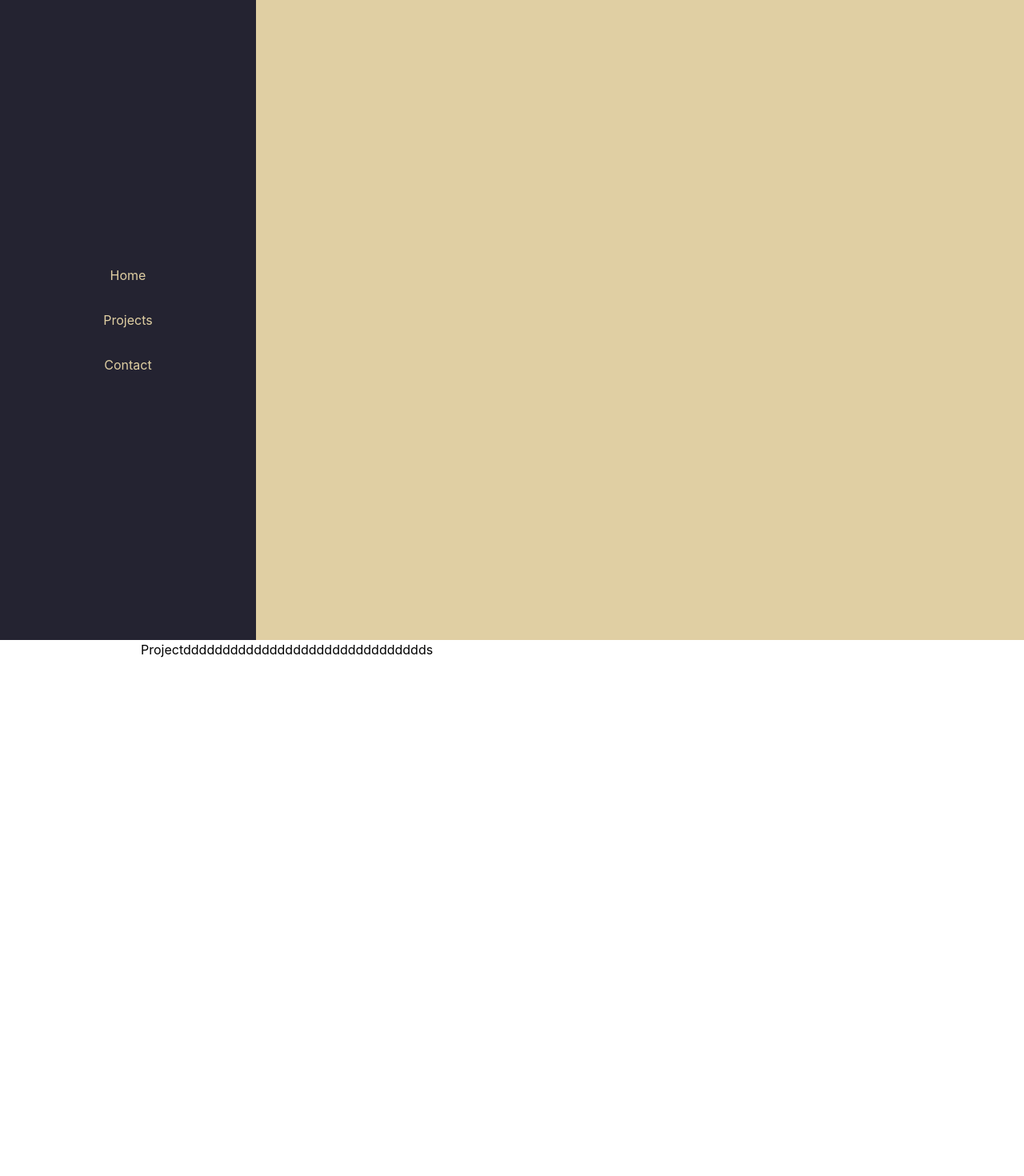
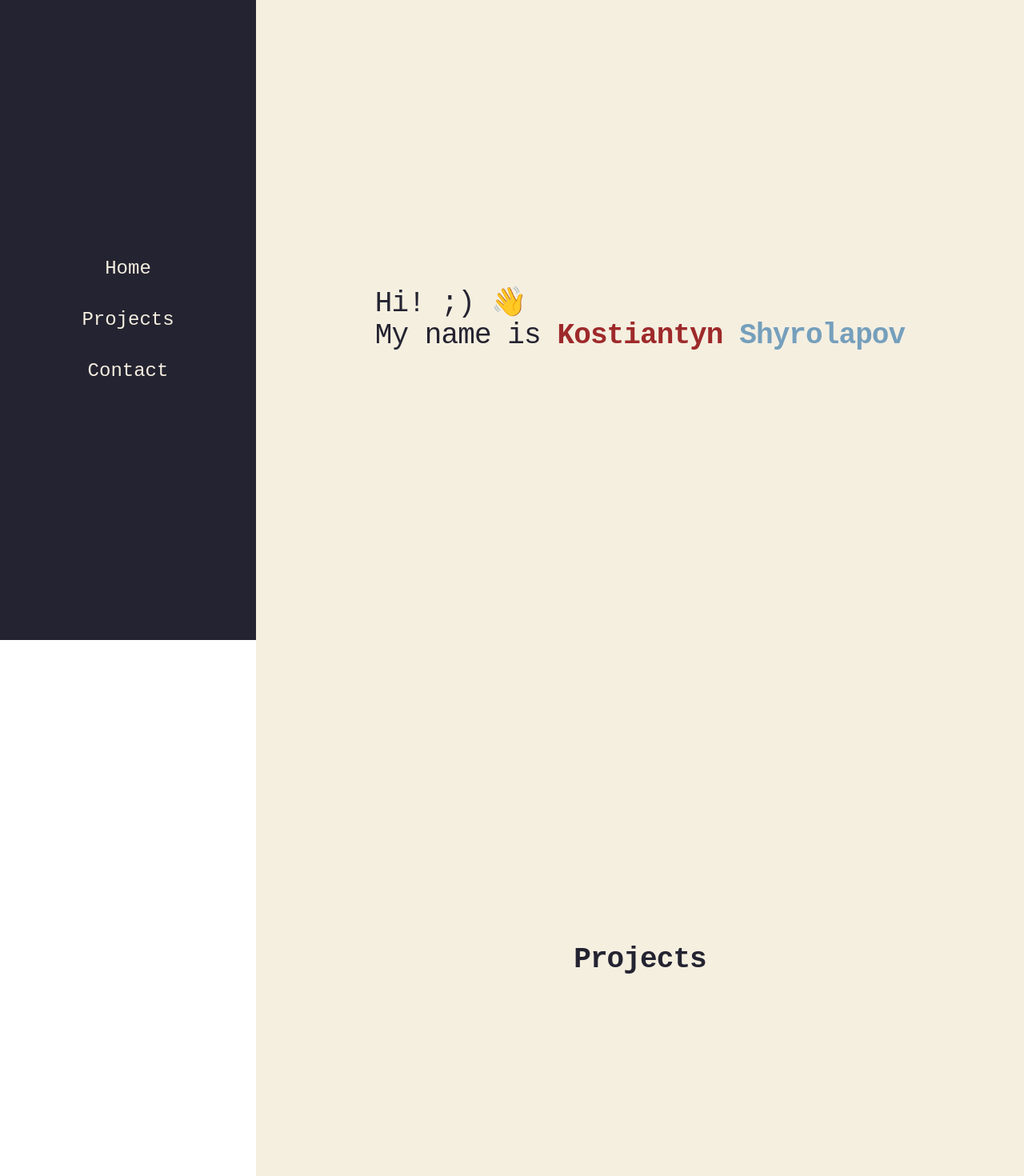
Before and after one commit to kshyr/portfolio-v1, a Next.js app: page / in a window 1280 px wide. Shown: the top 1470 px of the page at 80% size. Built offline with nearby package versions, Linux system fonts and the light colour scheme.

Commit message:
basic layout stage: determining content layout

```diff
--- a/components/Navbar.js
+++ b/components/Navbar.js
@@ -2,7 +2,7 @@ import { Link } from "react-scroll";
 
 export default function Navbar() {
   return (
-    <aside className="fixed h-screen bg-black text-wheat top-0 flex flex-col justify-center items-center space-y-8 w-24 sm:w-32 md:w-44 lg:w-60 xl:w-80 [&>*]:cursor-pointer">
+    <aside className="fixed h-screen bg-black text-l-wheat text-2xl top-0 flex flex-col justify-center items-center space-y-8 w-24 sm:w-32 md:w-44 lg:w-60 xl:w-80 [&>*]:cursor-pointer">
       <div>
         <Link activeClass="active" smooth spy to="home">
           Home
--- a/components/Projects.js
+++ b/components/Projects.js
@@ -1,7 +1,11 @@
 export default function Projects() {
   return (
-    <div id="projects" className="h-screen w-9/12">
-      Projectddddddddddddddddddddddddddddddds
+    <div id="projects" className="h-screen bg-l-wheat ml-24 sm:ml-32 md:ml-44 lg:ml-60 xl:ml-80">
+            <div className="flex h-screen flex-col justify-center items-center">
+        <h1 className="text-black text-4xl tracking-tight font-semibold">
+          Projects
+        </h1>
+      </div>
     </div>
   );
 }
--- a/components/Welcome.js
+++ b/components/Welcome.js
@@ -1,7 +1,16 @@
 export default function Welcome() {
   return (
-    <div className="h-screen w-auto bg-wheat flex-auto" id="home">
-        Welcome
+    <div
+      className="h-screen bg-l-wheat ml-24 sm:ml-32 md:ml-44 lg:ml-60 xl:ml-80"
+      id="home"
+    >
+      <div className="flex h-screen flex-col justify-center items-center">
+        <h1 className="text-black text-4xl tracking-tight">
+          Hi! ;) &#128075;<br></br> My name is
+          <span className="text-red font-semibold"> Kostiantyn</span>
+          <span className="text-blue font-semibold"> Shyrolapov</span>
+        </h1>
+      </div>
     </div>
-  )
+  );
 }
--- a/pages/index.js
+++ b/pages/index.js
@@ -5,14 +5,14 @@ import Projects from "../components/Projects";
 
 export default function Home() {
   return (
-    <div className="flex">
+    <div className="">
       <Head>
         <title>Portfolio</title>
         <meta name="description" content="Frontend developer portfolio" />
         <link rel="icon" href="/favicon.ico" />
       </Head>
       <Navbar />
-      <main className="flex-1 ml-44">
+      <main>
         <Welcome />
         <Projects />
       </main>
--- a/styles/globals.css
+++ b/styles/globals.css
@@ -2,10 +2,10 @@
 @tailwind components;
 @tailwind utilities;
 
+@import url('https://fonts.googleapis.com/css2?family=Source+Code+Pro:ital,wght@0,300;0,400;0,600;0,700;1,300&display=swap');
 html,
 body {
   padding: 0;
   margin: 0;
-  font-family: -apple-system, BlinkMacSystemFont, Segoe UI, Roboto, Oxygen,
-    Ubuntu, Cantarell, Fira Sans, Droid Sans, Helvetica Neue, sans-serif;
+  font-family: 'Source Code Pro', monospace;
 }
--- a/tailwind.config.js
+++ b/tailwind.config.js
@@ -8,7 +8,7 @@ module.exports = {
     colors: {
       'black': '#242331',
       'wheat': '#e0cfa3',
-      'l-wheat': '#f0e7d1',
+      'l-wheat': '#f5efe0',
       'blue': '#759fbc',
       'red': '#9e2a2b',
     }
```
